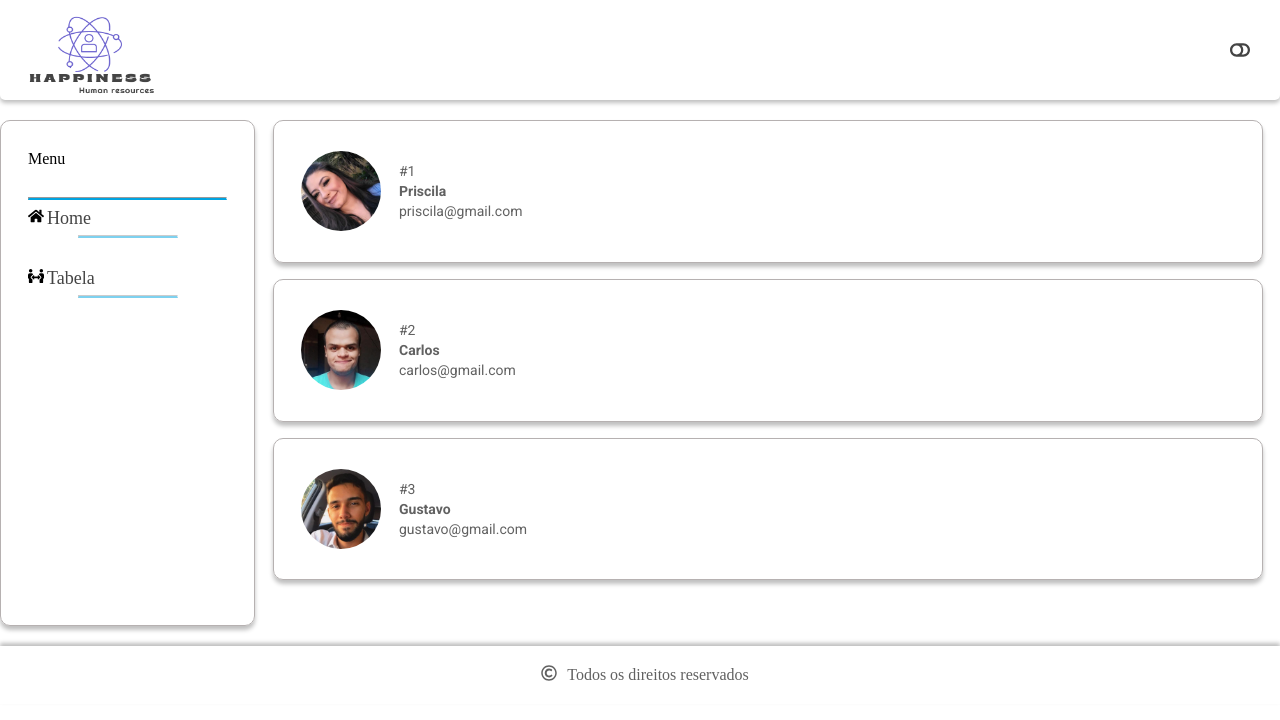
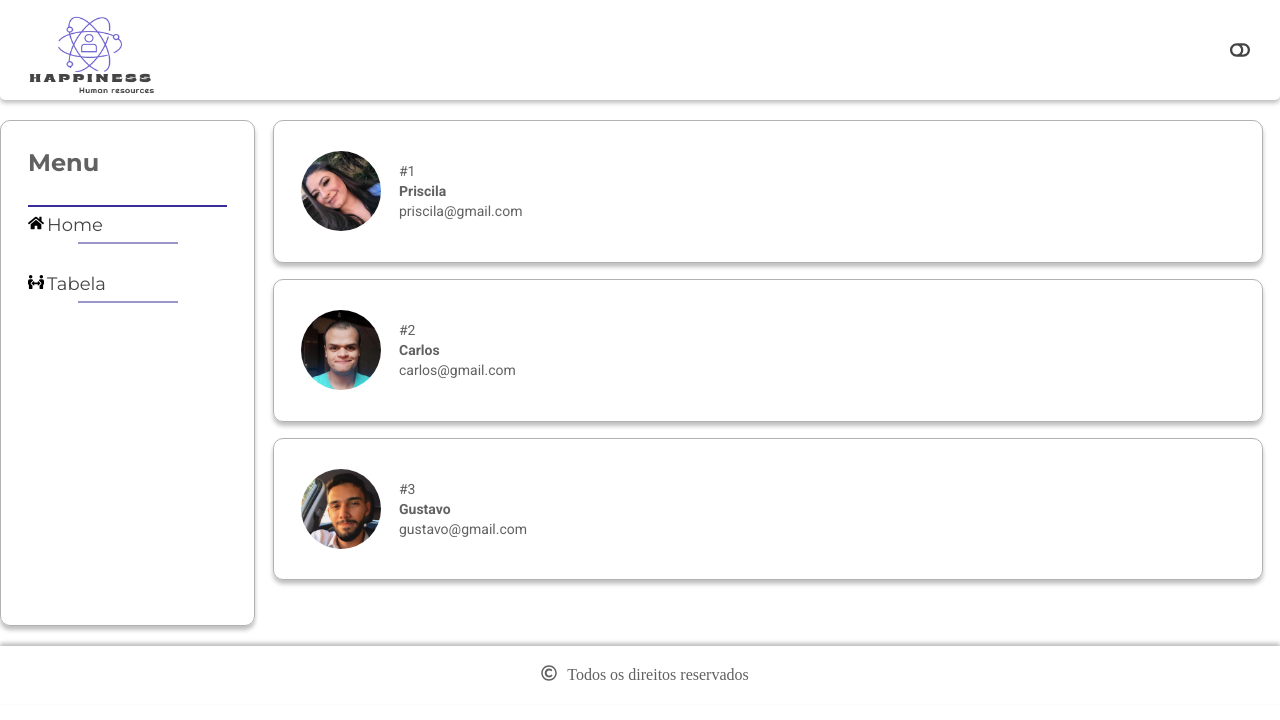
Before and after one commit to ramosspri/happiness, a React (Create React App) app in the folder front-end/: page / in a window 1280 px wide. Shown: the top 720 px of the page. Built offline with nearby package versions, Linux system fonts and the light colour scheme; no server answers.

Commit message:
lutei com o hide and seek do Menu, mas nao fui derrotada dessa vez

```diff
--- a/front-end/src/componentes/SideMenu/index.tsx
+++ b/front-end/src/componentes/SideMenu/index.tsx
@@ -1,11 +1,11 @@
 import React from 'react';
-import { DivMenu, LinkDecoration, LinkSpaces, Line } from './styles';
+import { DivMenu, LinkDecoration, LinkSpaces, Line, MenuText } from './styles';
 import { FaHome, FaPeopleArrows } from "react-icons/fa";
 
 export const SideMenu = ({ mostra }: any) => {
   return (
     <DivMenu className={mostra}>
-      <p>Menu</p>
+      <MenuText className='hide1'>Menu</MenuText>
       <LinkSpaces>
       <Line/>
       <FaHome style={{marginRight: '3px'}}/>
--- a/front-end/src/componentes/SideMenu/styles.ts
+++ b/front-end/src/componentes/SideMenu/styles.ts
@@ -3,8 +3,9 @@ import styled from 'styled-components';
 
 export const LinkDecoration = styled(Link)`
   text-decoration: none;
-  color: ${({ theme }) => theme.colors.secondary};
+  color: ${({ theme }) => theme.colors.letter_color};
   font-size: ${({ theme }) => theme.font.sizes.large};
+  font-family: Montserrat, sans-serif;
 
   &&:hover {
     color: ${({ theme }) => theme.colors.letter_color};
@@ -16,7 +17,6 @@ export const LinkDecoration = styled(Link)`
 `;
 
 export const LinkSpaces = styled.div`
-  justify-content: space-around;
   align-items: center;
   padding: 0px;
   margin: 0px;
@@ -24,15 +24,16 @@ export const LinkSpaces = styled.div`
     margin-top: 30px;
   }
 `;
+
 export const DivMenu = styled.div`
-  justify-content: space-between;
+  justify-content: center;
   grid-area: sidemenu;
   @media (min-width: 800px) {
-    border-radius: 10px;
-    width: 255px;
-    height: 506px;
+    border-radius: 0.625rem;
+    width: 15.9375rem;
+    height: 31.625rem;
     left: 0px;
-    border: 1px solid ${({ theme }) => theme.colors.border_grey};
+    border: 0.0625rem solid ${({ theme }) => theme.colors.border_grey};
     box-shadow: ${({ theme }) => theme.font.shadow.shadow_container};
     padding: 1.9rem 1.6875rem;
     flex-direction: column;
@@ -41,11 +42,20 @@ export const DivMenu = styled.div`
 `;
 
 export const Line = styled.hr`
-
+  border: none;
   @media (min-width: 800px) {
     border-bottom: 2px solid;
-    color: ${({ theme }) => theme.colors.assets_blue};
-    width: 199px;
-    height: 2px;
+    color: #372E96;
+    width: 12.4375rem;
+    height: 0.125rem;
   }
 `
+
+export const MenuText = styled.p`
+  @media (min-width: 800px) {
+    color: ${({ theme }) => theme.colors.letter_color};
+    font-size: ${({ theme }) => theme.font.sizes.xlarge};
+    font-weight: ${({ theme }) => theme.font.weights.bold};
+    font-family: Montserrat, sans-serif;
+  }
+`
```
